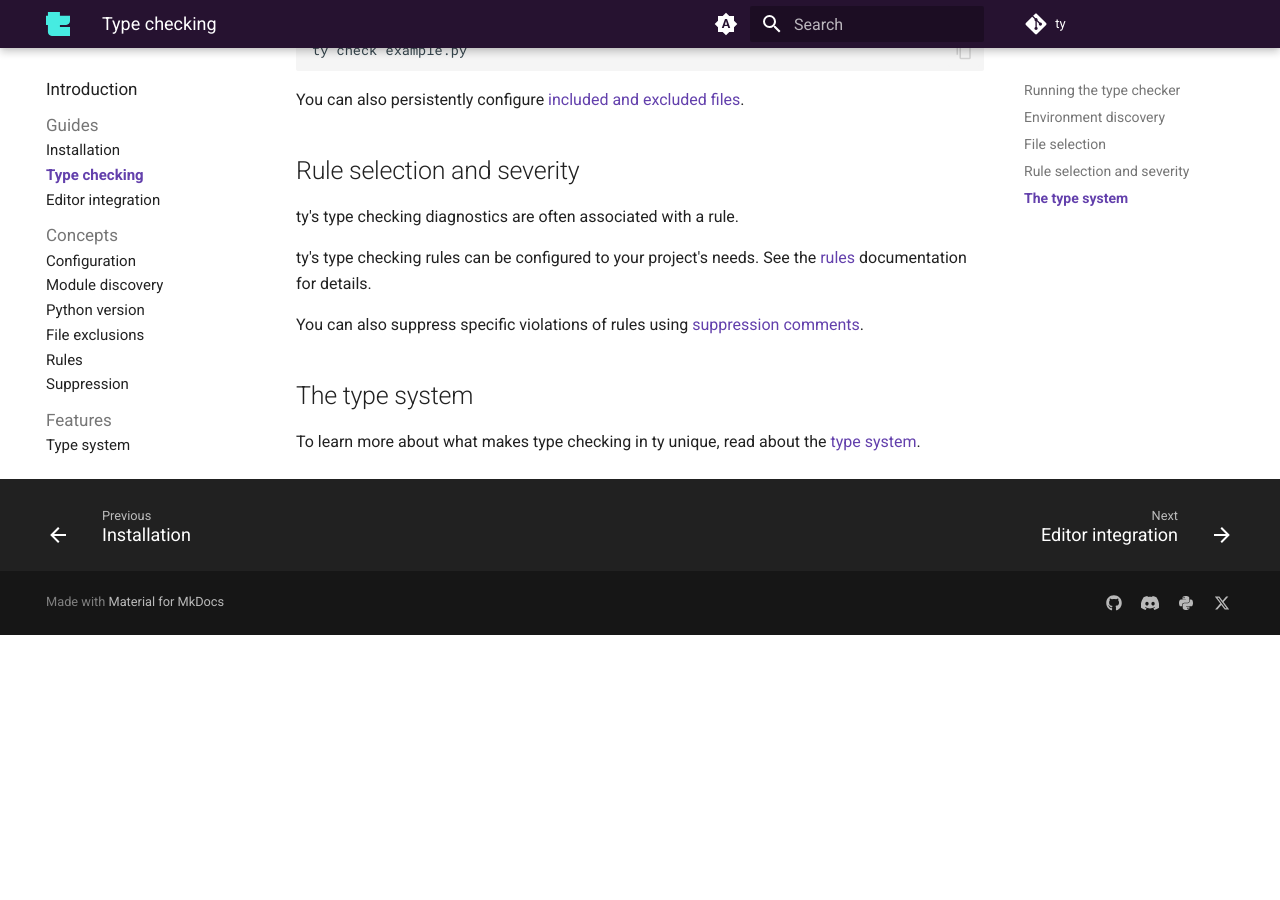
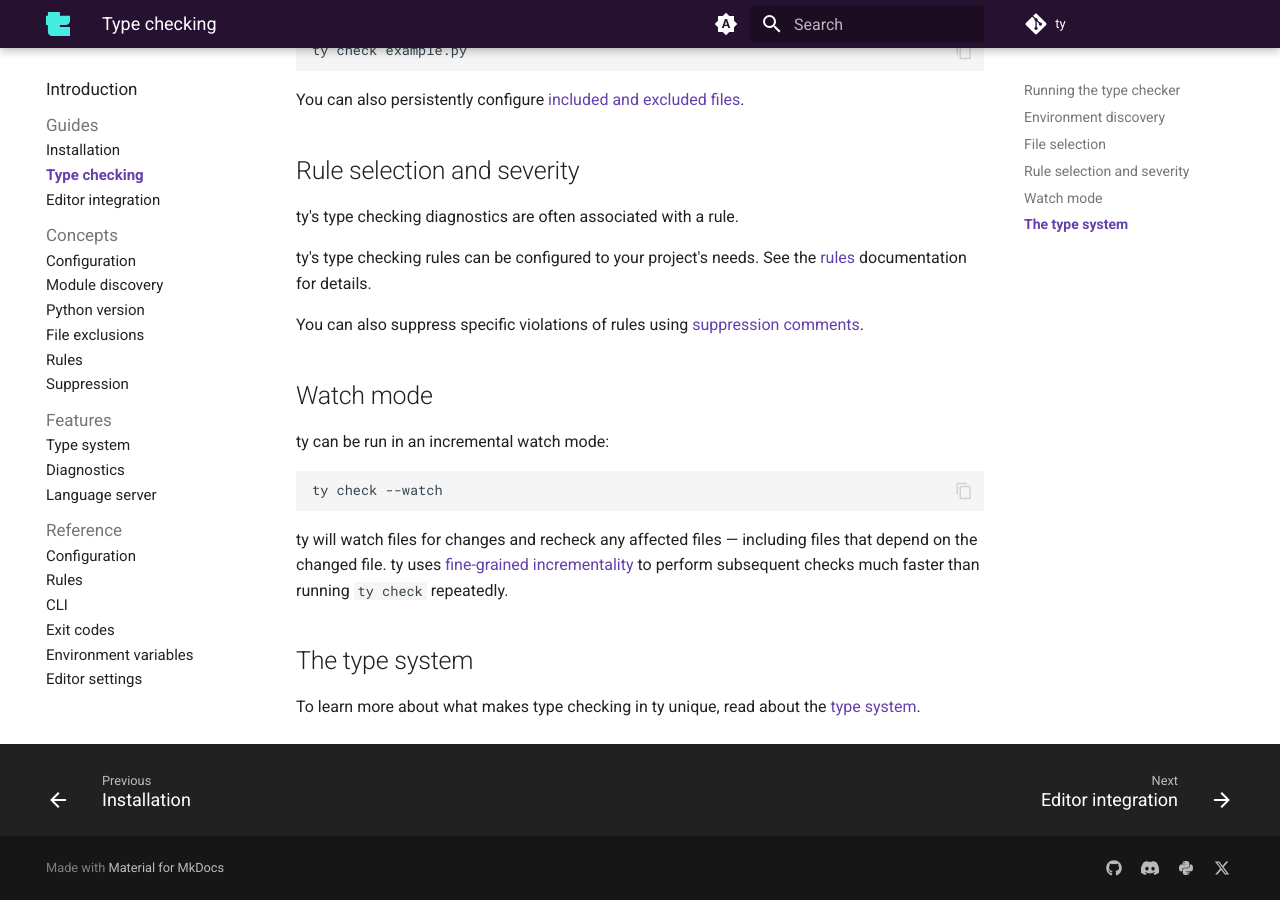
Before and after one commit to astral-sh/ty, an MkDocs documentation site: the page built from docs/type-checking.md, in a window 1280 px wide and 900 px high, scrolled down 1013 px. Built offline with MkDocs 1.6.1 and Material for MkDocs 9.7.7, drawn with Linux system fonts in a browser that asks for light colours; comment, search, counter and statistics services are not loaded; before the commit the page ends 1648 px from its top, so only the background shows below that.

Commit message:
Add documentation for `--watch` mode

````diff
--- a/docs/type-checking.md
+++ b/docs/type-checking.md
@@ -49,6 +49,18 @@
 
 You can also suppress specific violations of rules using [suppression comments](./suppression.md).
 
+## Watch mode
+
+ty can be run in an incremental watch mode:
+
+```shell
+ty check --watch
+```
+
+ty will watch files for changes and recheck any affected files — including files that depend on the
+changed file. ty uses [fine-grained incrementality](./features/language-server.md#fine-grained-incrementality)
+to perform subsequent checks much faster than running `ty check` repeatedly.
+
 ## The type system
 
 To learn more about what makes type checking in ty unique, read about the
````
